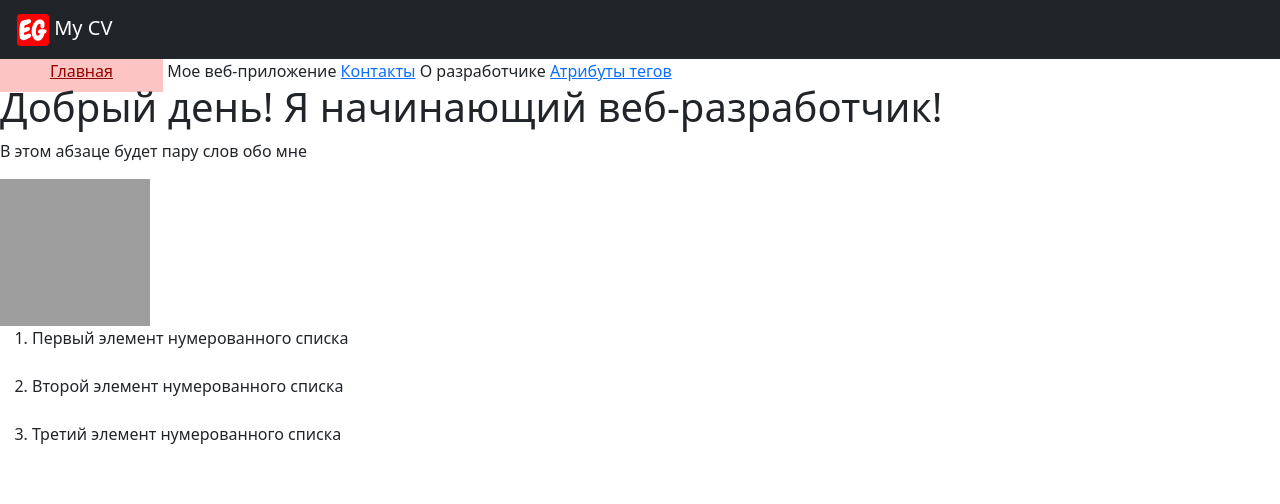
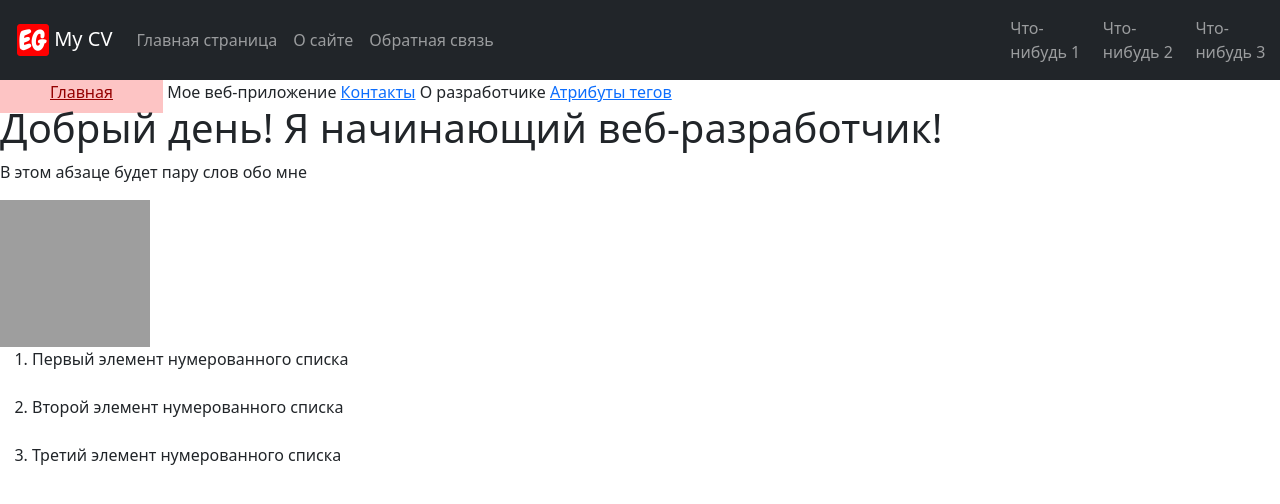
Before and after one commit to Gaidysheff/MyPersonalWebsite, a Django app: page / in a window 1280 px wide. Shown: the top 504 px of the page. Run offline with Django 4.2, Linux system fonts and the light colour scheme; some libraries are stand-ins or nearby versions; grey boxes are pictures that could not be loaded.

Commit message:
Main Menu (Left+Right) developed

```diff
--- a/MyPersonalWebsite/CurriculumVitae/templates/CurriculumVitae/base.html
+++ b/MyPersonalWebsite/CurriculumVitae/templates/CurriculumVitae/base.html
@@ -38,45 +38,33 @@
           <span class="navbar-toggler-icon"></span>
         </button>
 
-        {% comment "future buttons" %}
-        <!-- <div class="collapse navbar-collapse" id="navbarResponsive">
-          {% block mainmenu %}
+
+    <!-- ---------------- Main Menu Navbar (LEFT PART)---------------------- -->
+        <div class="collapse navbar-collapse" id="navbarResponsive">
+          {% block mainmenu_left %}
           <ul id="mainmenu" class="navbar-nav ml-auto">
-            {% for m in menu %}
+            {% for m in menu_1 %}
             <li class="nav-item active">
               <a class="nav-link" href="{% url m.url_name %}">{{m.title}}</a>
             </li>
             {% endfor %}
           </ul>
-          {% endblock mainmenu %}
+          {% endblock mainmenu_left %}
         </div>
       </div>
-
-      <div>
-        <ul id="mainmenu" class="navbar-nav ml-auto">
-          {% if request.user.is_authenticated %}
-          <li class="nav-item active">
-            <a class="nav-link" href="{% url 'logout' %}"
-              >{{ user.username }} Выйти</a
-            >
-          </li>
-          {% else %}
-        </ul>
-        <ul class="navbar-nav mr-auto">
-          <li class="nav-item active">
-            <a class="nav-link" href="{% url 'signup' %}">Регистрация</a>
-          </li>
-          <li class="nav-item active">
-            <a class="nav-link" href="{% url 'login' %}">| Войти</a>
-          </li>
-          {% endif %}
-          <li class="nav-item active">
-            <a class="nav-link">| {{ user.email }}</a>
-          </li>
-        </ul>
-      </div> -->
-
-      {% endcomment %}
+    <!-- ---------------- Main Menu Navbar (RIGHT PART)---------------------- -->
+        <div class="collapse navbar-collapse" id="navbarResponsive">
+          {% block mainmenu_right %}
+          <ul id="mainmenu" class="navbar-nav mr-auto">
+            {% for m in menu_2 %}
+            <li class="nav-item active">
+              <a class="nav-link" href="{% url m.url_name %}">{{m.title}}</a>
+            </li>
+            {% endfor %}
+          </ul>
+          {% endblock mainmenu_right %}
+        </div>
+      </div>
     </nav>
 
     {% block content %} {%endblock content %}
@@ -126,3 +114,8 @@
     {% endif %}
   </body>
 </html>
+
+
+{% comment "future buttons" %}
+Something to comment
+{% endcomment %}
--- a/MyPersonalWebsite/CurriculumVitae/urls.py
+++ b/MyPersonalWebsite/CurriculumVitae/urls.py
@@ -1,7 +1,13 @@
 from django.urls import path
-from .views import index
+
+from .views import about, contact_me, index, smth_1, smth_2, smth_3
 
 
 urlpatterns = [
     path('', index, name='home'),
+    path('about/', about, name='about'),
+    path('contact_me/', contact_me, name='contact_me'),
+    path('smth_1/', smth_1, name='smth_1'),
+    path('smth_2/', smth_2, name='smth_2'),
+    path('smth_3/', smth_3, name='smth_3'),
 ]
--- /dev/null
+++ b/MyPersonalWebsite/CurriculumVitae/utilities.py
@@ -0,0 +1,21 @@
+
+menu_1 = [{'title': "Главная страница", 'url_name': 'home'},
+          {'title': "О сайте", 'url_name': 'about'},
+          {'title': "Обратная связь", 'url_name': 'contact_me'},
+          ]
+
+menu_2 = [{'title': "Что-нибудь 1", 'url_name': 'smth_1'},
+          {'title': "Что-нибудь 2", 'url_name': 'smth_2'},
+          {'title': "Что-нибудь 3", 'url_name': 'smth_3'},
+          ]
+
+
+class DataMixin:
+    paginate_by = 3
+
+    def get_user_context(self, **kwargs):
+        context = kwargs
+        context['menu_1'] = menu_1
+        context['menu_2'] = menu_2
+
+        return context
--- a/MyPersonalWebsite/CurriculumVitae/views.py
+++ b/MyPersonalWebsite/CurriculumVitae/views.py
@@ -1,6 +1,56 @@
 from django.shortcuts import render
+from .utilities import menu_1, menu_2
 
 
 def index(request):
-    pass
-    return render(request, 'CurriculumVitae/CV.html')
+    context = {
+        'menu_1': menu_1,
+        'menu_2': menu_2,
+        'title': 'Главная страница'
+    }
+    return render(request, 'CurriculumVitae/main.html', context=context)
+
+
+def about(request):
+    context = {
+        'menu_1': menu_1,
+        'menu_2': menu_2,
+        'title': 'О сайте'
+    }
+    return render(request, 'CurriculumVitae/about.html', context=context)
+
+
+def contact_me(request):
+    context = {
+        'menu_1': menu_1,
+        'menu_2': menu_2,
+        'title': 'Обратная связь'
+    }
+    return render(request, 'CurriculumVitae/contact_me.html', context=context)
+
+
+def smth_1(request):
+    context = {
+        'menu_1': menu_1,
+        'menu_2': menu_2,
+        'title': 'Что-нибудь 1'
+    }
+    return render(request, 'CurriculumVitae/smth_1.html', context=context)
+
+
+def smth_2(request):
+    context = {
+        'menu_1': menu_1,
+        'menu_2': menu_2,
+        'title': 'Что-нибудь 2'
+    }
+    return render(request, 'CurriculumVitae/smth_2.html', context=context)
+
+
+def smth_3(request):
+    context = {
+        'menu_1': menu_1,
+        'menu_2': menu_2,
+        'title': 'Что-нибудь 3'
+    }
+    return render(request, 'CurriculumVitae/smth_3.html', context=context)
```
Also changed, not shown: MyPersonalWebsite/CurriculumVitae/templates/CurriculumVitae/about.html (added, +35 -0 lines), MyPersonalWebsite/CurriculumVitae/templates/CurriculumVitae/contact_me.html (added, +35 -0 lines), MyPersonalWebsite/CurriculumVitae/templates/CurriculumVitae/smth_1.html (added, +35 -0 lines), MyPersonalWebsite/CurriculumVitae/templates/CurriculumVitae/smth_2.html (added, +35 -0 lines), MyPersonalWebsite/CurriculumVitae/templates/CurriculumVitae/smth_3.html (added, +35 -0 lines), MyPersonalWebsite/CurriculumVitae/templates/CurriculumVitae/main.html (renamed from MyPersonalWebsite/CurriculumVitae/templates/CurriculumVitae/CV.html), 1 other file.
